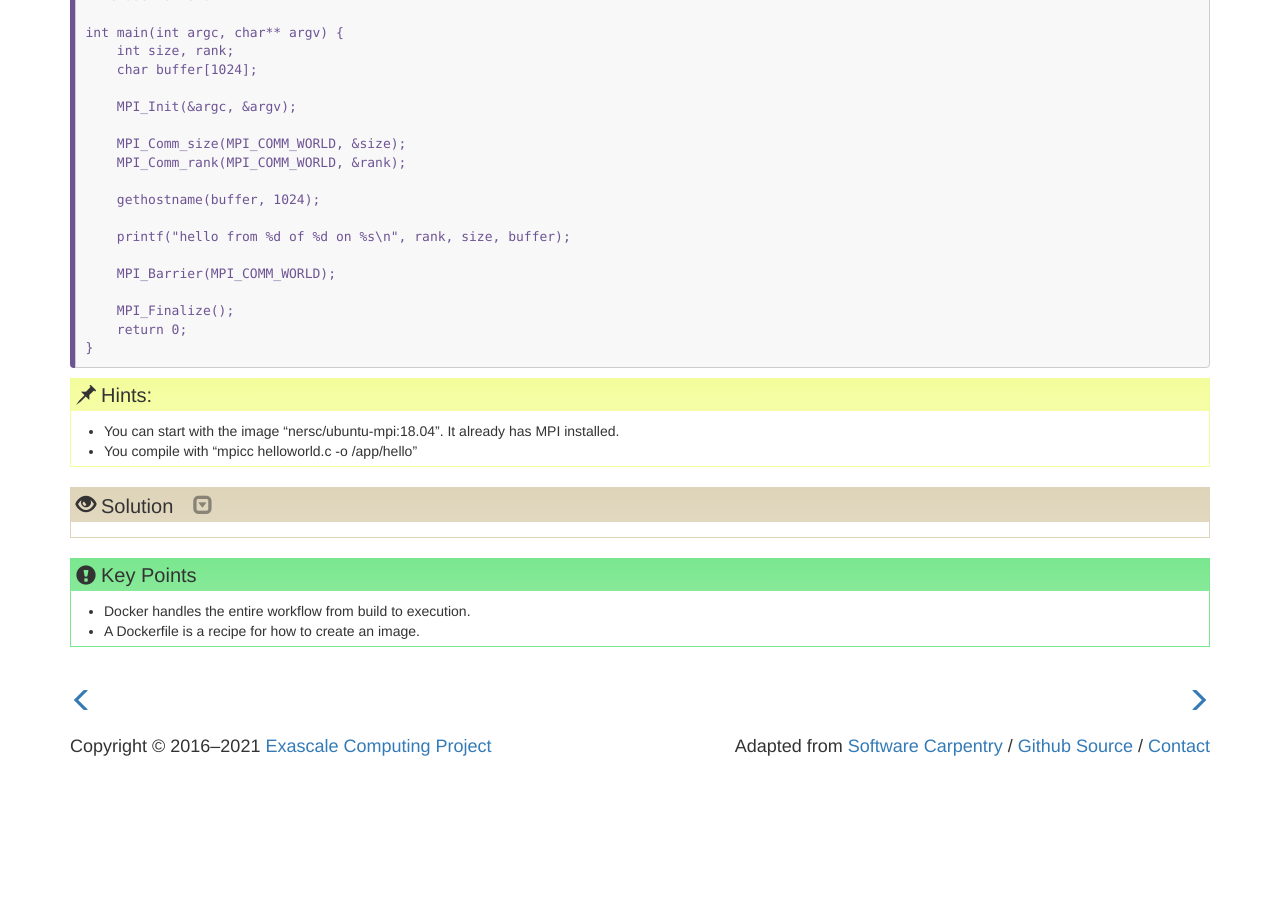
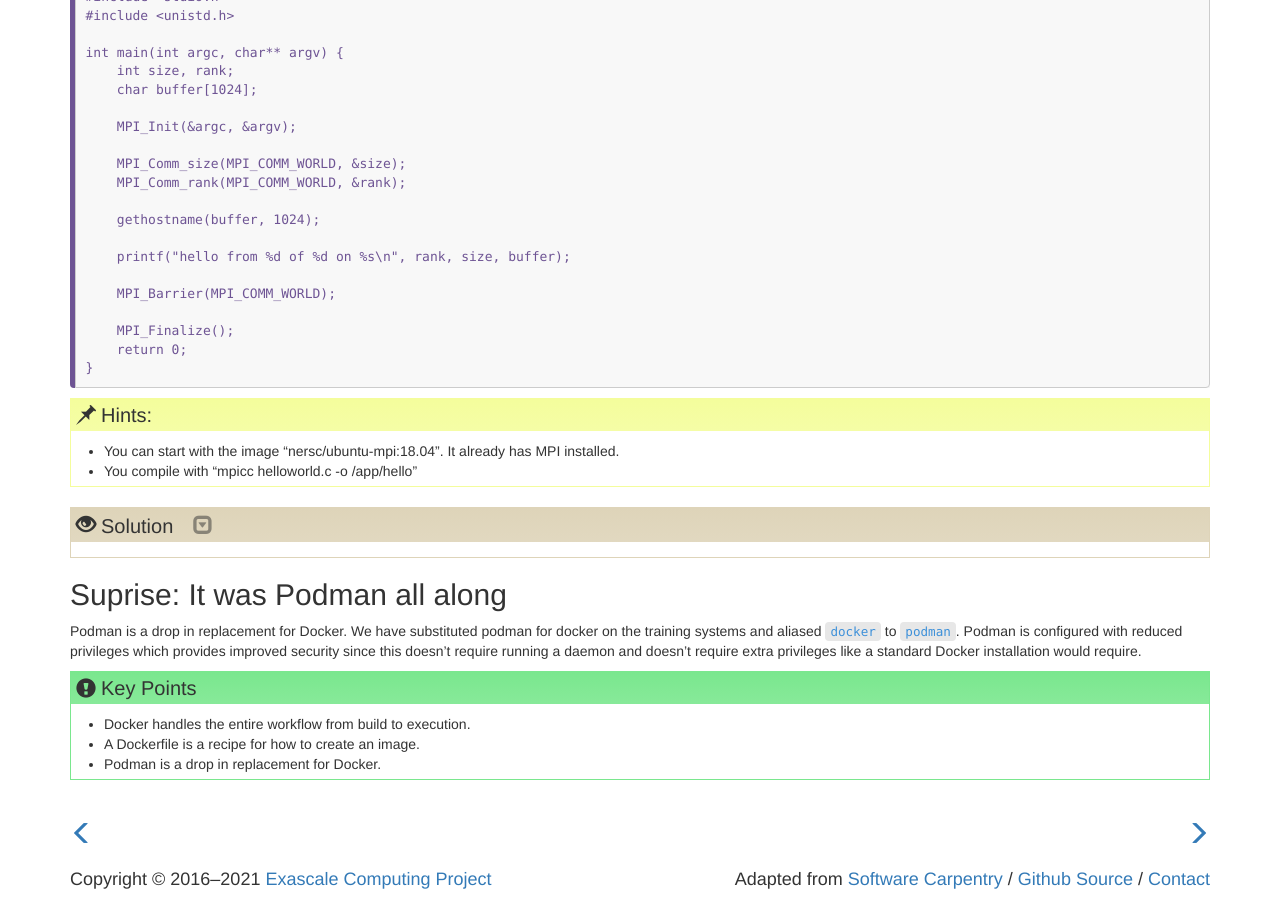
Before and after one commit to supercontainers/isc-tutorial, a Jekyll site: the page built from _episodes/12.docker.md, in a window 1280 px wide and 900 px high, scrolled down 1849 px. Built offline with Jekyll 4.4.1, drawn with Linux system fonts in a browser that asks for light colours; before the commit the page ends 2616 px from its top, so only the background shows below that; some of the changed text lies outside the part shown.

Commit message:
Add note about Podman

````diff
--- a/_episodes/12.docker.md
+++ b/_episodes/12.docker.md
@@ -6,6 +6,7 @@ questions:
 - How can I use Docker to run a container?
 - How do I create an image from scratch?
 - How can I share an image between systems?
+- Is Docker the only tool for building containers?
 
 objectives:
 - Learn the basics of Docker including pull, run, build and push
@@ -15,6 +16,7 @@ objectives:
 keypoints:
 - Docker handles the entire workflow from build to execution.
 - A Dockerfile is a recipe for how to create an image.
+- Podman is a drop in replacement for Docker.
 
 ---
 # Intro to Docker
@@ -172,3 +174,10 @@ int main(int argc, char** argv) {
 > ```
 > {: .output}
 {: .solution}
+
+## Suprise: It was Podman all along
+
+Podman is a drop in replacement for Docker.  We have substituted podman for docker on the training
+systems and aliased `docker` to `podman`.  Podman is configured with reduced privileges which provides
+improved security since this doesn't require running a daemon and doesn't require extra privileges
+like a standard Docker installation would require.
````
